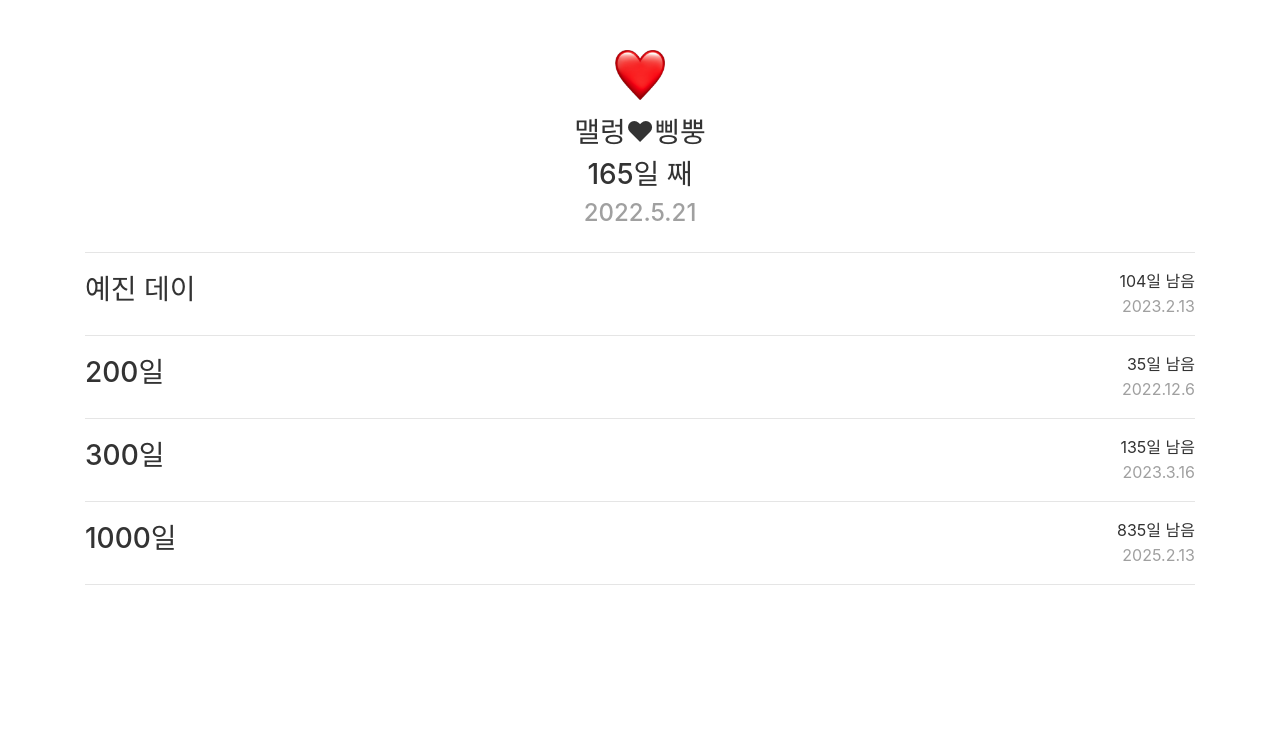
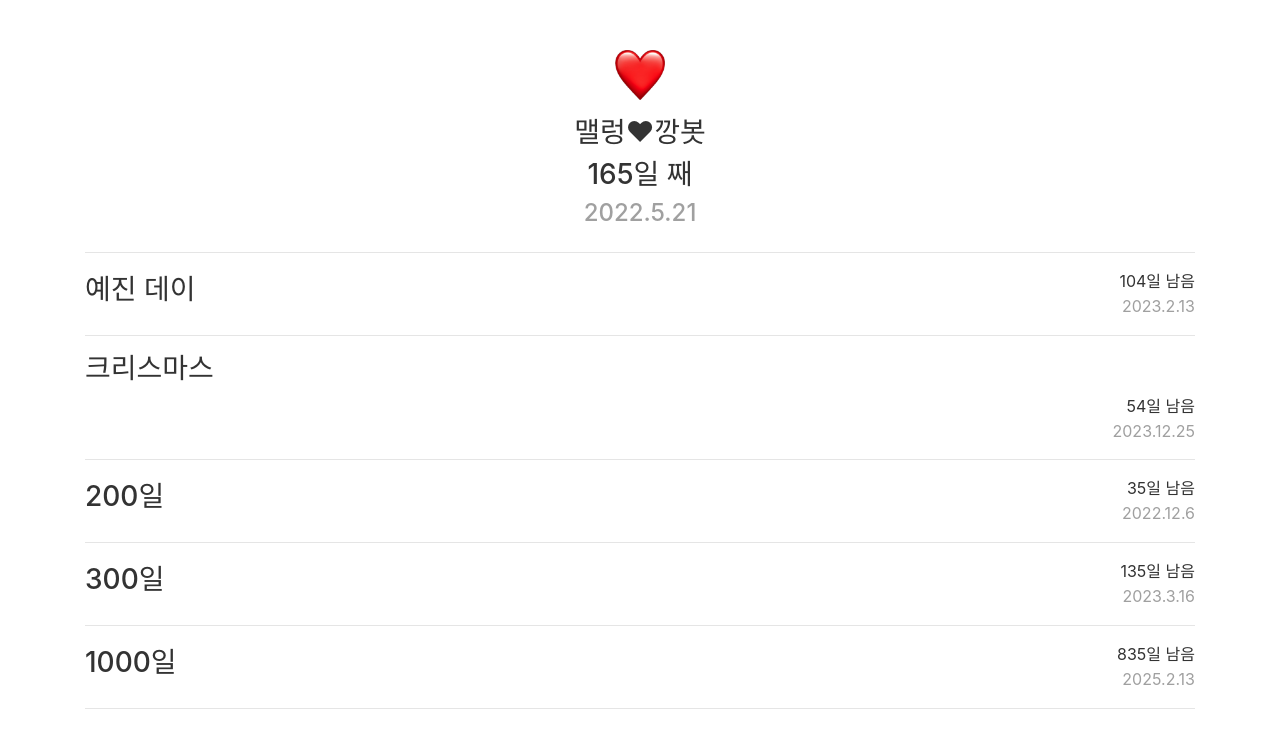
Before and after one commit to yejinstar/js-exercise, a plain HTML site: page index.html in a window 1280 px wide. Drawn offline with nearby package versions, Linux system fonts and the light colour scheme.

Commit message:
christmas 추가

```diff
--- a/index.html
+++ b/index.html
@@ -63,7 +63,7 @@
         <!-- <img id='jisook' src="jisook.jpeg" alt="jisook"> -->
     </section>
     <div class='container d-flex flex-column justify-content-center align-items-center mt-3'>
-        <h3>맬렁♥삥뿡</h3>
+        <h3>맬렁♥깡봇</h3>
         <h3 id='love'>0일째</h3>
         <h4 class="date">2022.5.21</h4>
     </div>
@@ -73,6 +73,14 @@
         <div class='date-box'>
             <p id='valentine' class='days-left'>0일 남음</p>
             <p class='date'>2023.2.13</p>
+        </div>
+    </section>
+    <hr/>
+    <section class='christmas-day'>
+        <h3 class='title'>크리스마스</h3>
+        <div class='date-box'>
+            <p id='christmas' class='days-left'>0일 남음</p>
+            <p class='date'>2023.12.25</p>
         </div>
     </section>
     <hr/>
@@ -117,6 +125,11 @@
         var diff2 = Math.floor((valentine.getTime()-now.getTime())/(1000*60*60*24)+1) ;
         console.log(diff2);
         $("#valentine").text(diff2 + "일 남음");
+        //기념일까지 남은 날짜는?
+        var christmas = new Date('2022-12-25');
+        var diff12 = Math.floor((christmas.getTime()-now.getTime())/(1000*60*60*24)+1) ;
+        console.log(diff12);
+        $("#christmas").text(diff12 + "일 남음");
         //200일은 언제인가?
         var twohund = new Date(start.getTime() + 199 * (1000*60*60*24));
         var twohundDate = twohund.getFullYear() + '.' + (twohund.getMonth()+1) + '.' + twohund.getDate();
```
